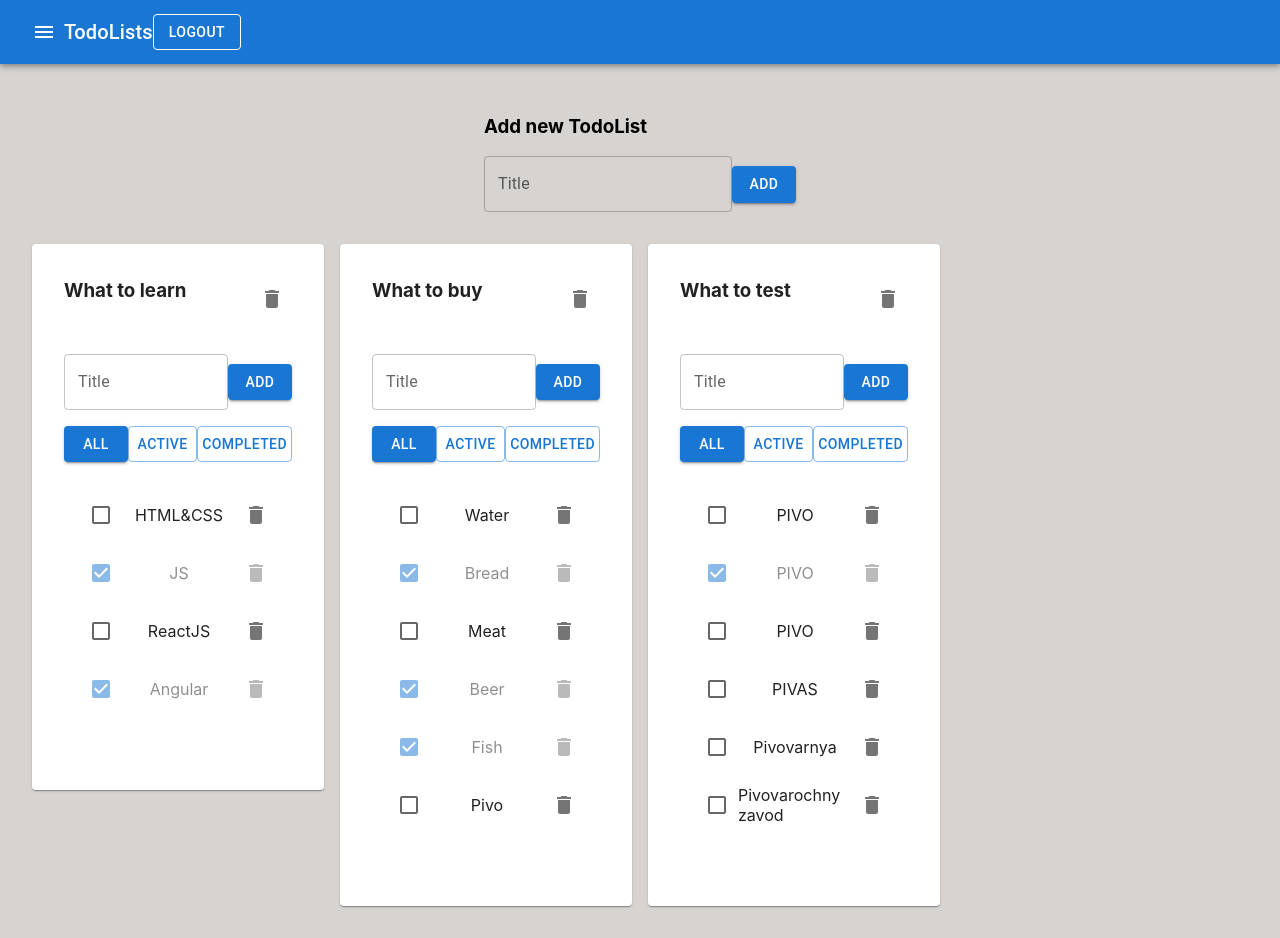
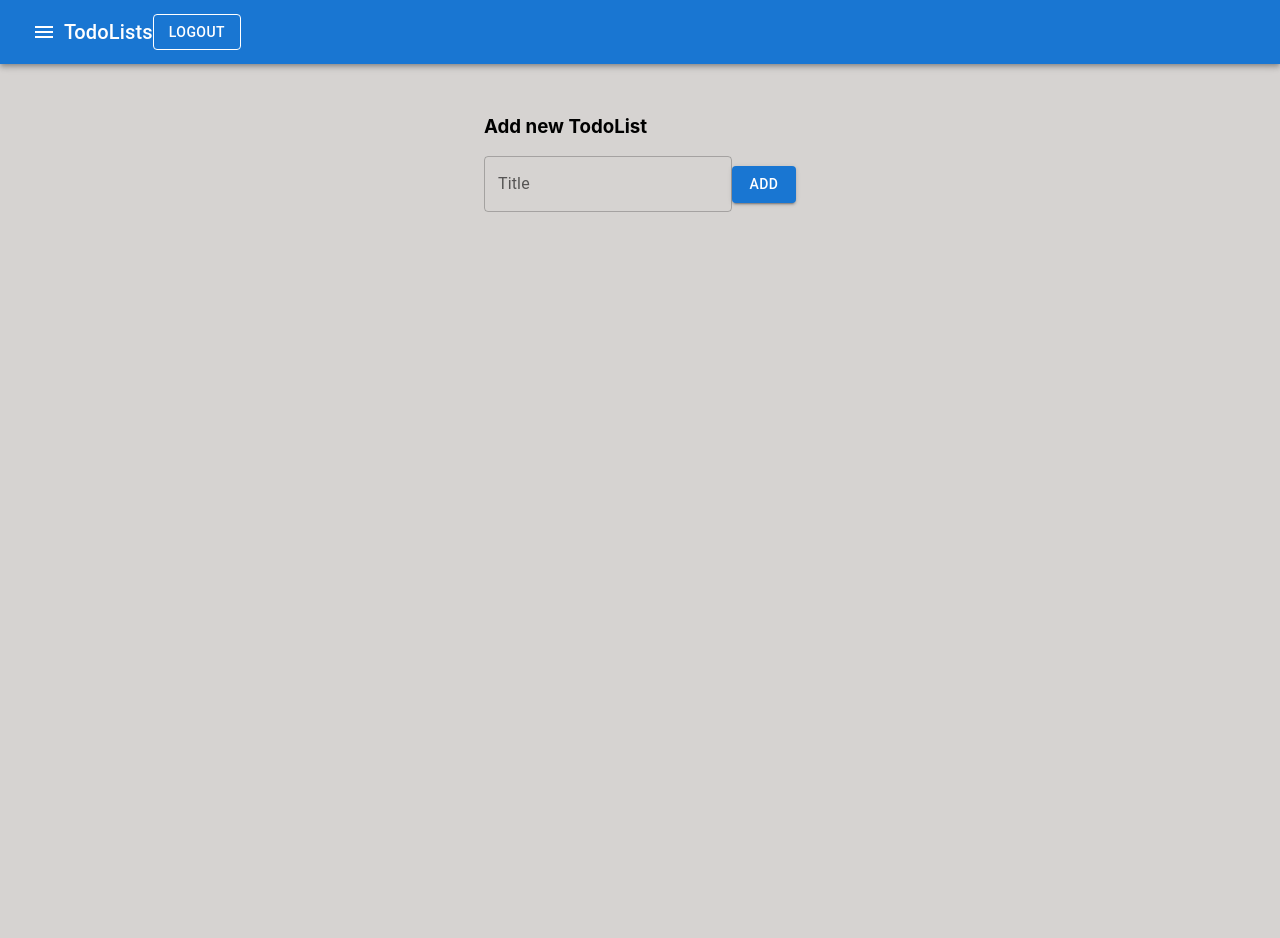
Before and after one commit to efValeron/TodoList, a React (Create React App) app: page / in a window 1280 px wide. After the commit the page ends 800 px from the top, so only its background shows below. Built offline with nearby package versions, Linux system fonts and the light colour scheme.

Commit message:
App todoLists logic changed to redux, completely deleted any "task word"

```diff
--- a/src/App.tsx
+++ b/src/App.tsx
@@ -1,146 +1,23 @@
-import React, {useState} from 'react';
+import React from 'react';
 import './App.css';
+import {AppBar, Button, Grid, IconButton, Paper, Toolbar, Typography} from "@mui/material";
+import {Menu} from "@mui/icons-material";
+import {useDispatch, useSelector} from "react-redux";
+import {RootState} from "./state/store";
+import {addTodoListAC} from "./state/todoList-reducer";
+import {AddItemForm} from "./components/AddItemForm";
 import {TodoList} from "./components/TodoList";
-import {v1} from "uuid";
-import {AddItemForm} from "./components/AddItemForm";
-import {AppBar, Button, Container, Grid, IconButton, Paper, Toolbar, Typography} from "@mui/material";
-import {Menu} from "@mui/icons-material";
 
 export type FilterValuesType = "all" | "completed" | "active"
-export type Task = {
-  id: string
-  title: string
-  isDone: boolean
-}
-export type TodolistType = {
+export type TodoListType = {
   id: string
   title: string
   filter: FilterValuesType
 }
-export type TasksStateType = {
-  [todoListId: string]: Task[]
-}
 
 function App() {
-  // States
-  const todoListId_1 = v1()
-  const todoListId_2 = v1()
-  const todoListId_3 = v1()
-  const [todoLists, setTodoLists] = useState<TodolistType[]>([
-    {id: todoListId_1, title: "What to learn", filter: "all"},
-    {id: todoListId_2, title: "What to buy", filter: "all"},
-    {id: todoListId_3, title: "What to test", filter: "all"},
-  ])
-  const [tasks, setTasks] = useState<TasksStateType>({
-    [todoListId_1]: [
-      {id: v1(), title: "HTML&CSS", isDone: false},
-      {id: v1(), title: "JS", isDone: true},
-      {id: v1(), title: "ReactJS", isDone: false},
-      {id: v1(), title: "Angular", isDone: true}
-    ],
-    [todoListId_2]: [
-      {id: v1(), title: "Water", isDone: false},
-      {id: v1(), title: "Bread", isDone: true},
-      {id: v1(), title: "Meat", isDone: false},
-      {id: v1(), title: "Beer", isDone: true},
-      {id: v1(), title: "Fish", isDone: true},
-      {id: v1(), title: "Pivo", isDone: false},
-    ],
-    [todoListId_3]: [
-      {id: v1(), title: "PIVO", isDone: false},
-      {id: v1(), title: "PIVO", isDone: true},
-      {id: v1(), title: "PIVO", isDone: false},
-      {id: v1(), title: "PIVAS", isDone: false},
-      {id: v1(), title: "Pivovarnya", isDone: false},
-      {id: v1(), title: "Pivovarochny zavod", isDone: false},
-    ]
-  })
-
-  // CRUD tasks
-  const addTask = (todoListId: string, title: string) => {
-    if (title) setTasks({                     // if title is not empty && add new task
-      ...tasks,                                     // copy previous todolists
-      [todoListId]: [                               // update todolist tasks
-        {id: v1(), title: title, isDone: false},    // new task
-        ...tasks[todoListId]                        // copy previous tasks
-      ]
-    })
-  } // C
-  const renameTask = (todoListId: string, id: string, title: string) => {
-    setTasks({...tasks, [todoListId]: tasks[todoListId].map(task => task.id === id ? {...task, title: title} : task)})
-  } // U
-  const changeIsDone = (todoListId: string, id: string, isDone: boolean) => {
-    setTasks({
-      ...tasks,
-      [todoListId]: tasks[todoListId].map(task => task.id === id ? {...task, isDone} : task)
-    })
-  } // U
-  const removeTask = (todoListId: string, id: string) => {
-    setTasks({
-      ...tasks,
-      [todoListId]: tasks[todoListId].filter(task => task.id !== id)
-    })
-  } // D
-
-  // CRUD TodoLists
-  const addTodoList = (title: string) => {
-    if (title) {
-      const newId = v1()
-      setTodoLists([{id: newId, title, filter: "all"}, ...todoLists])
-      setTasks({...tasks, [newId]: []})
-    }
-  } // C
-  const renameTodoList = (todoListId: string, title: string) => {
-    setTodoLists(todoLists.map(todoList => todoList.id === todoListId ? {...todoList, title} : todoList))
-  } // U
-  const changeTodoListFilter = (todoListId: string, filter: FilterValuesType) => {
-    setTodoLists(todoLists.map(todoList => todoList.id === todoListId ? {...todoList, filter} : todoList))
-  } // U
-  const removeTodoList = (todoListId: string) => {
-    setTodoLists(todoLists.filter(todoList => todoList.id !== todoListId))
-    const updatedTasks = {...tasks}
-    delete updatedTasks[todoListId]
-    setTasks(updatedTasks)
-  } // D
-
-  // UI
-  const getFilteredTasks = (tasks: Task[], filter: FilterValuesType) => {
-    switch (filter) {
-      case "active":
-        return tasks.filter(task => !task.isDone)
-      case "completed":
-        return tasks.filter(task => task.isDone)
-      default:
-        return tasks
-    }
-  }
-
-  const todoListsList: JSX.Element[] = todoLists.map(todoList => {
-    const filteredTasks = getFilteredTasks(tasks[todoList.id], todoList.filter)
-
-    return (
-      <Grid item xs={3} key={todoList.id}>
-        <Paper style={{padding: "1rem 2rem"}}>
-          <TodoList
-            todoListId={todoList.id}
-            title={todoList.title}
-            tasks={filteredTasks}
-            activeFilter={todoList.filter}
-
-            addTask={addTask}
-            renameTask={renameTask}
-            changeIsDone={changeIsDone}
-            removeTask={removeTask}
-
-            addTodoList={addTodoList}
-            renameTodoList={renameTodoList}
-            changeFilter={changeTodoListFilter}
-            removeTodoList={removeTodoList}
-          />
-        </Paper>
-      </Grid>
-    )
-  })
+  const dispatch = useDispatch()
+  const todoLists = useSelector<RootState, TodoListType[]>(state => state.todoLists)
 
   return (
     <div className="App">
@@ -155,20 +32,38 @@ function App() {
           </Button>
         </Toolbar>
       </AppBar>
-      <div style={{padding: "2rem", display: "flex", justifyContent: "center", alignItems: "center", flexDirection: "column", gap: "2rem"}}>
+      <div style={{
+        padding: "2rem",
+        display: "flex",
+        justifyContent: "center",
+        alignItems: "center",
+        flexDirection: "column",
+        gap: "2rem"
+      }}>
         <div>
           <h3>
             Add new TodoList
           </h3>
-          <AddItemForm addItem={addTodoList} maxInputLength={15}/>
+          <AddItemForm addItem={(title: string) => dispatch(addTodoListAC(title))} maxInputLength={15}/>
         </div>
         <Grid container spacing={2}>
-          {todoListsList}
+          {
+            todoLists.map(todoList =>
+              <Grid item xs={3} key={todoList.id}>
+                <Paper style={{padding: "1rem 2rem"}}>
+                  <TodoList
+                    todoListId={todoList.id}
+                    title={todoList.title}
+                    filter={todoList.filter}
+                  />
+                </Paper>
+              </Grid>
+            )
+          }
         </Grid>
       </div>
     </div>
   )
-    ;
 }
 
 export default App;
```
